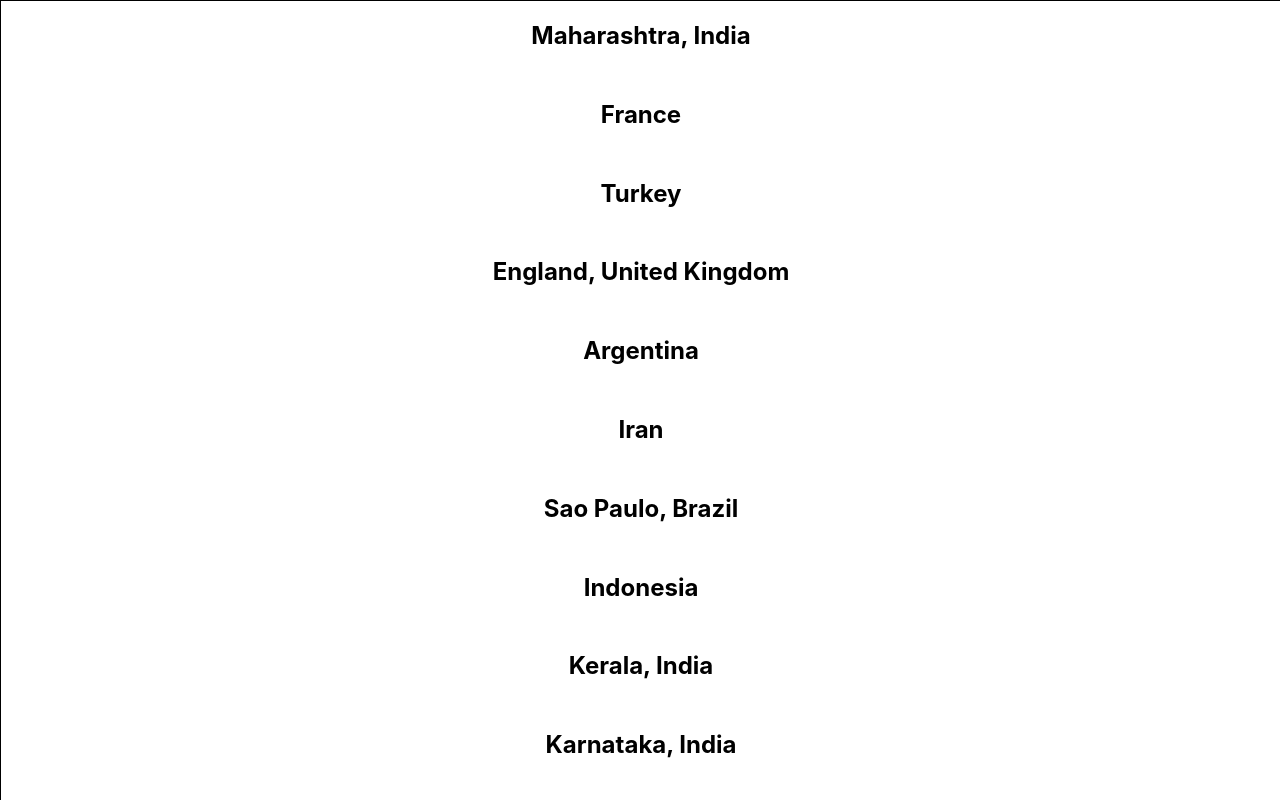
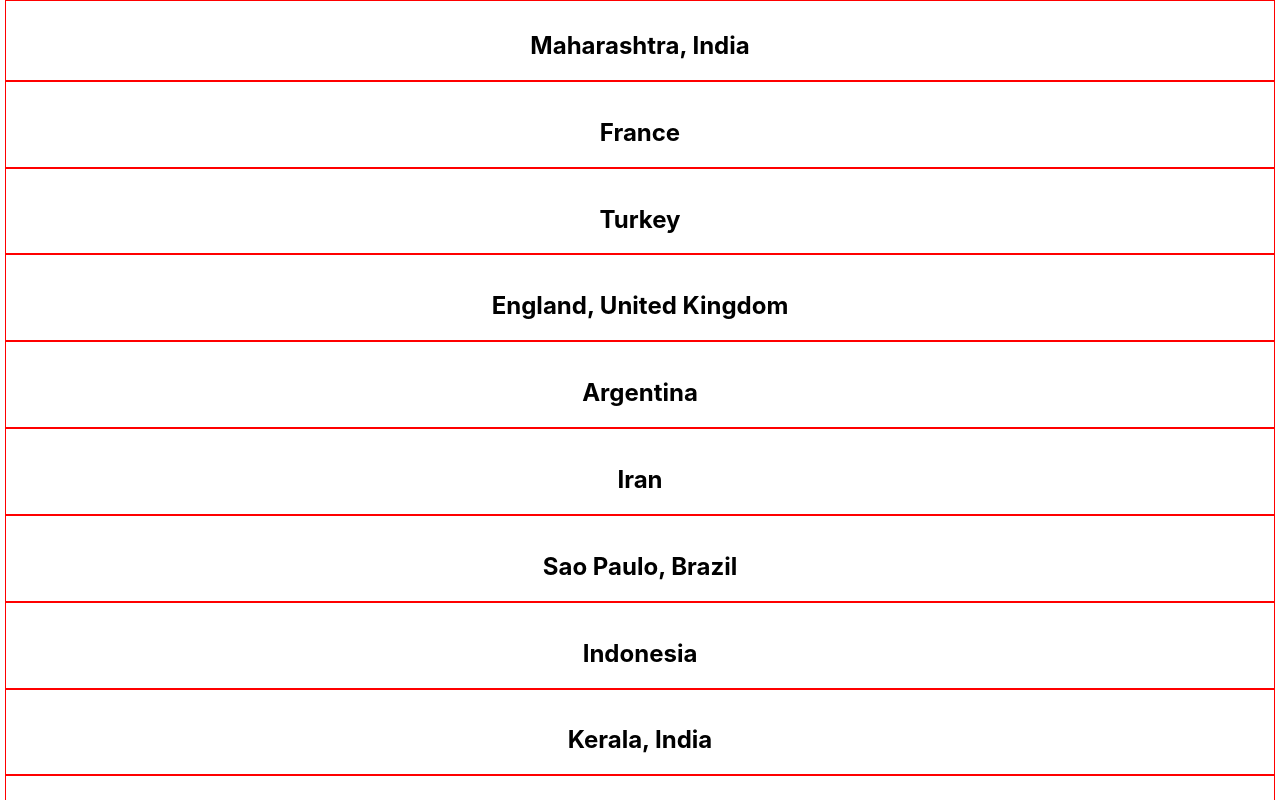
Before and after one commit to S3ak/covid-dashboard-redux, a React (Create React App) app: page / in a window 1280 px wide. Shown: the top 800 px of the page. Built offline with nearby package versions, Linux system fonts and the light colour scheme.

Commit message:
🌈 style(confirmedRegions): Update List style
Adjust styling of region lists

```diff
--- a/src/features/confirmedRegions/List.js
+++ b/src/features/confirmedRegions/List.js
@@ -6,7 +6,6 @@ import mockRegions from "../../mocks/fixtures/regions.json";
 const Container = styled.div`
   width: 100%;
   background: #fff;
-  border: 1px solid black;
 `;
 
 const List = styled.ul`
@@ -16,8 +15,14 @@ const List = styled.ul`
 `;
 
 const Item = styled.li`
+  margin: auto;
+  width: 99%;
+  border: 1px solid red;
+  min-height: 32px;
+  padding-top: 10px;
+
   & + & {
-    padding-top: 10px;
+    padding-top: 2vh;
   }
 `;
 
```
